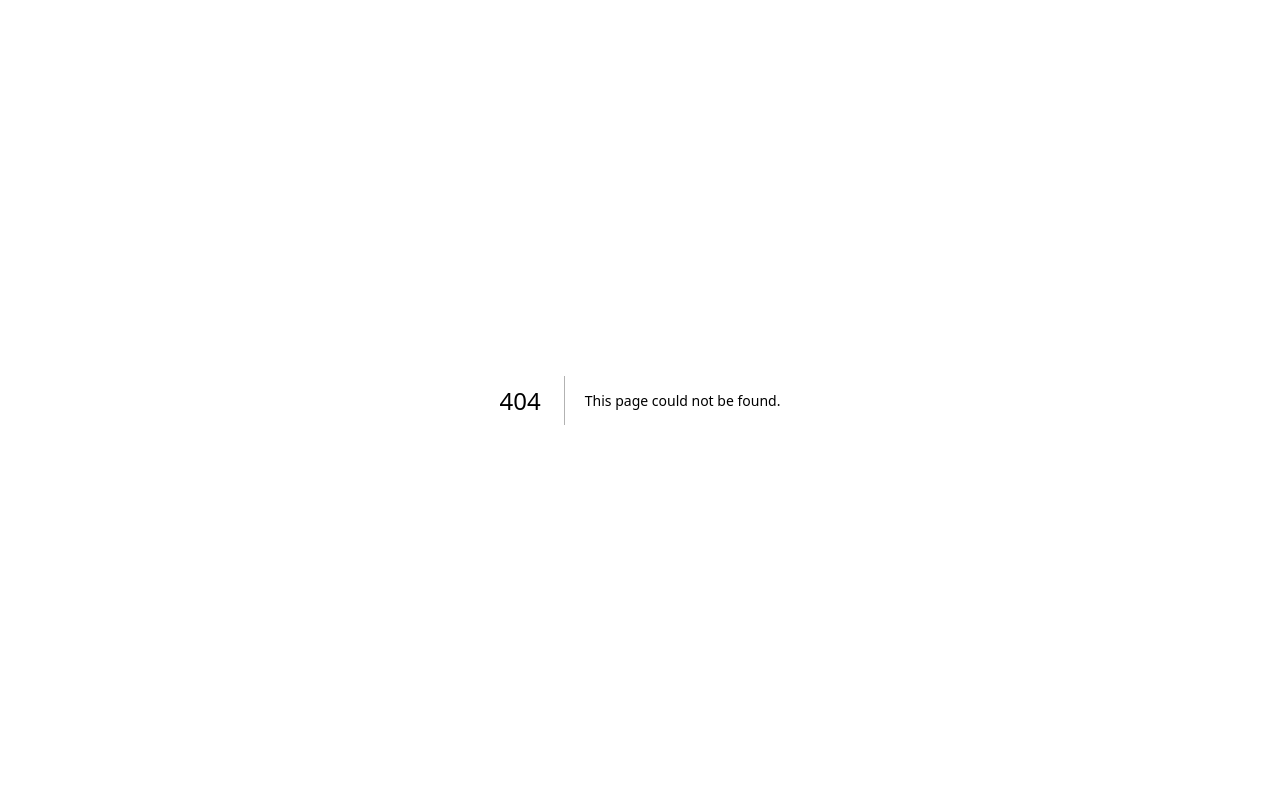
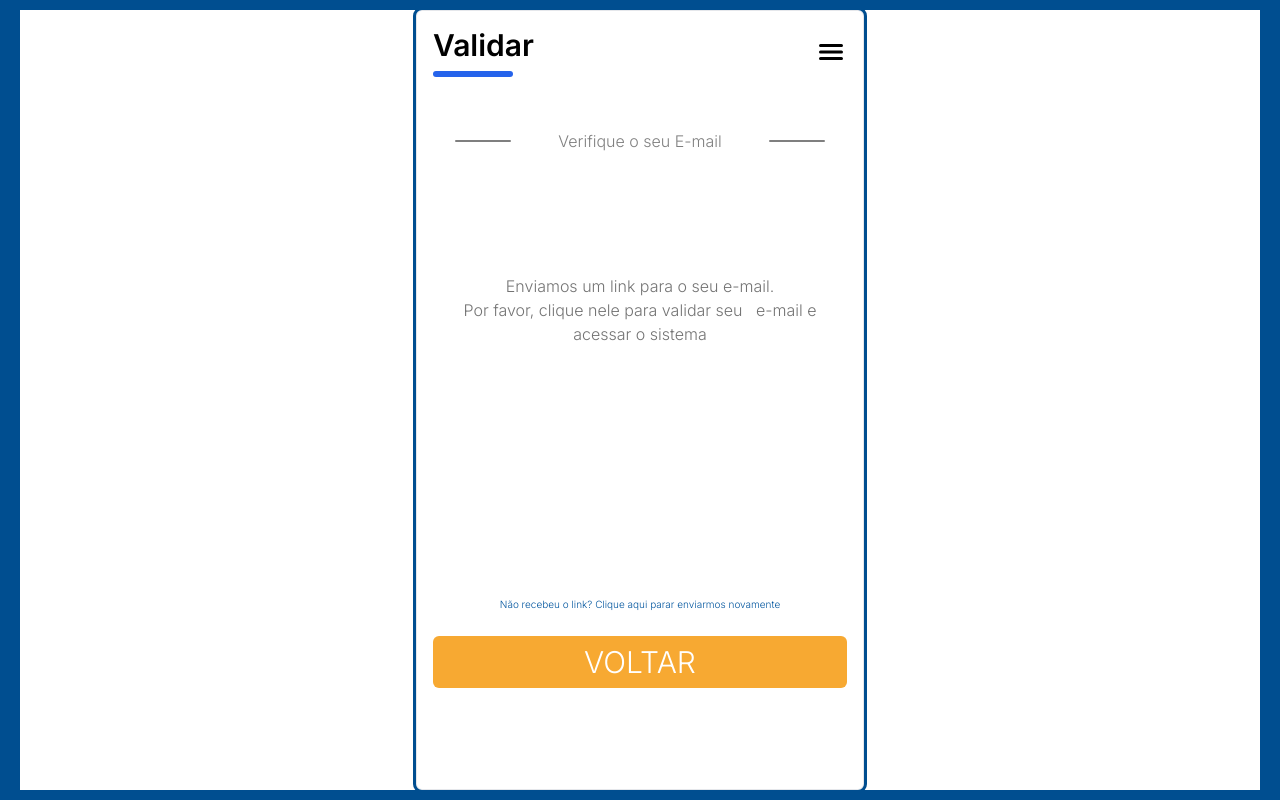
Before and after one commit to luxsoftw/SweetHubFrontend, a Next.js app: page /register/validation in a window 1280 px wide. Before the commit this address had no page. Built offline with nearby package versions, Linux system fonts and the light colour scheme.

Commit message:
feat: add `Validation` page

```diff
--- /dev/null
+++ b/app/register/validation/page.tsx
@@ -0,0 +1,42 @@
+"use client";
+import { AuthBackground } from "@/app/components/auth-background";
+import { AuthButton } from "@/app/components/auth-button";
+import { HeaderRegister } from "@/app/components/header-register";
+import { useRouter } from "next/navigation";
+
+const ValidationPage = () => {
+   const router = useRouter();
+
+   function handleGoBack() {
+      router.back();
+   }
+
+   return (
+      <AuthBackground>
+         <HeaderRegister title="Validar" text="Verifique o seu E-mail" />
+         <div className="flex h-full flex-col justify-around gap-10">
+            <div>
+               <p className="self-center text-balance text-center font-light text-black/55">
+                  Enviamos um link para o seu e-mail.
+                  <br />
+                  {/* &nbsp; is a space to not cut "e-mail" */}
+                  Por favor, clique nele para validar seu &nbsp; e-mail e
+                  acessar o sistema
+               </p>
+            </div>
+            <div className="flex flex-col gap-6 pt-10">
+               <a className="text-wrap text-center text-[10px] font-light text-[#00559E]">
+                  Não recebeu o link? Clique aqui parar enviarmos novamente
+               </a>
+               <AuthButton
+                  type="button"
+                  title="VOLTAR"
+                  onClick={handleGoBack}
+               />
+            </div>
+         </div>
+      </AuthBackground>
+   );
+};
+
+export default ValidationPage;
```
